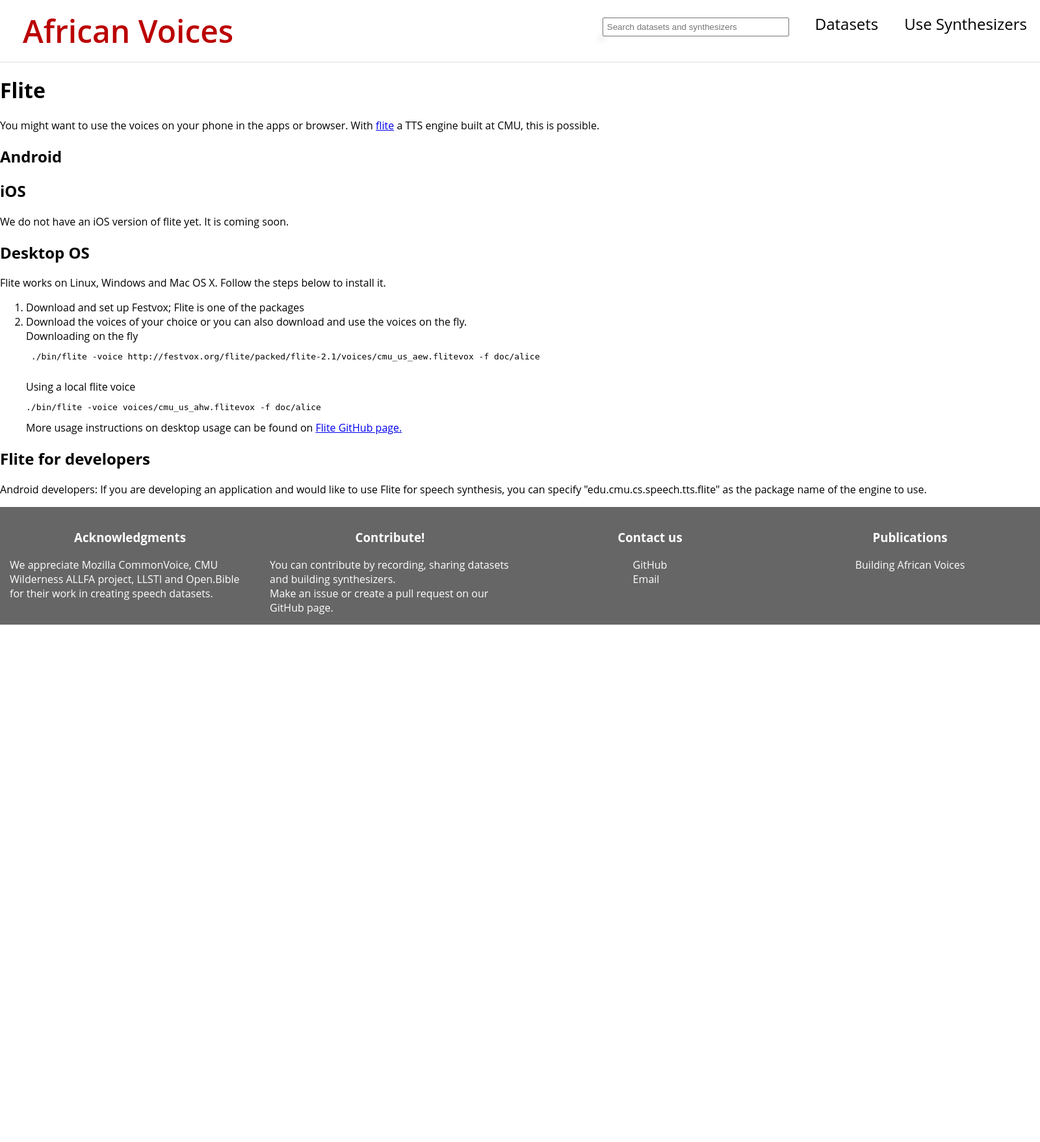
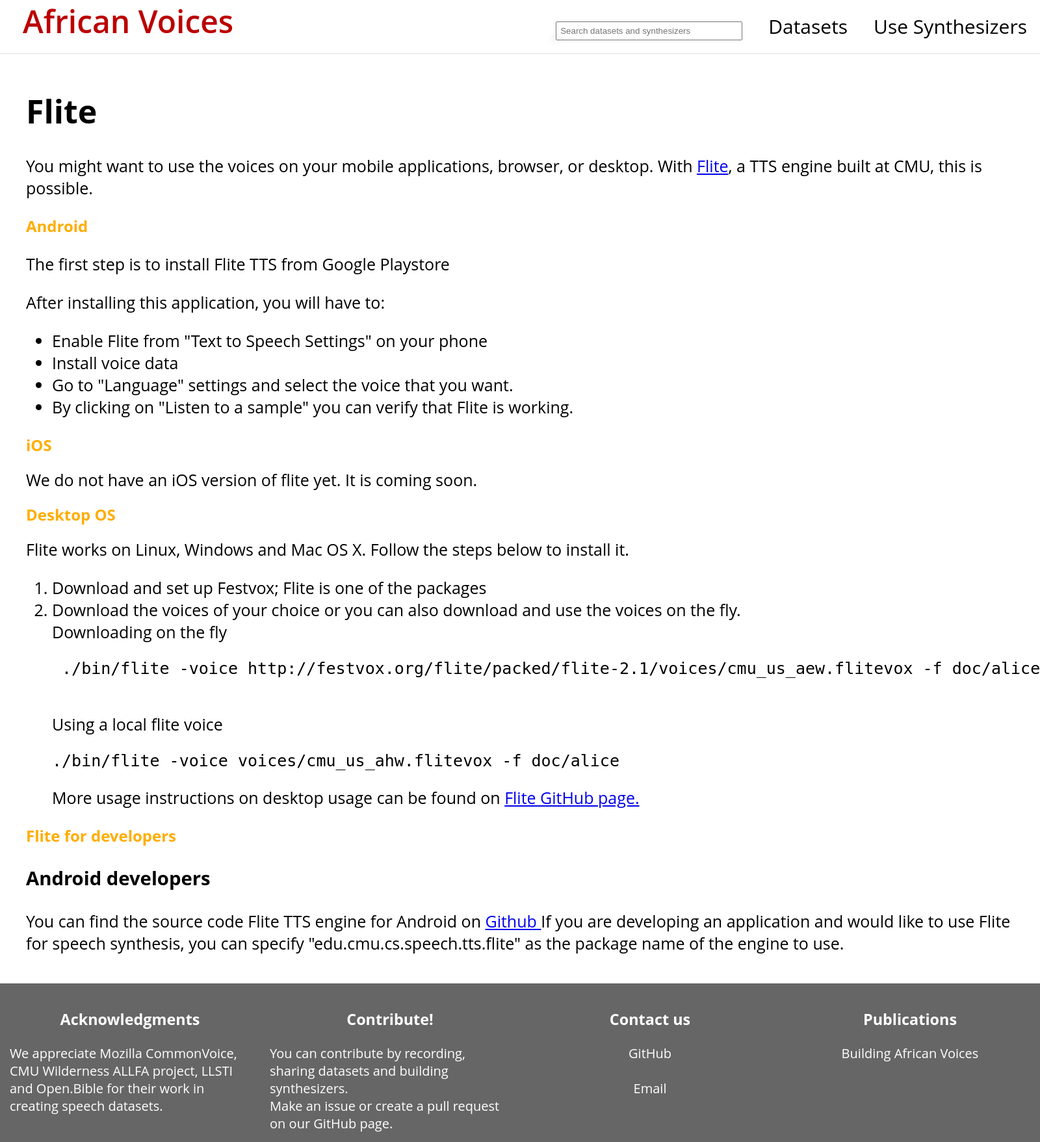
Before and after one commit to Pogayo/african-voices-web, a Django app: page /flite in a window 1600 px wide. Shown: the whole page at 65% size. Before the commit the page ends 961 px from the top, so only its background shows below. Run offline with Django 4.2, Linux system fonts and the light colour scheme; data comes from the database, SQL or seed files in the repository.

Commit message:
typos and cleaning up

```diff
--- a/app/static/app/style.css
+++ b/app/static/app/style.css
@@ -7,6 +7,7 @@
     line-height: 65px;
     padding: 15px;
     color: #BB0000;
+    text-decoration: none;
 }
 
 #home-map {
@@ -77,6 +78,10 @@ footer {
     flex: 1;
 
 }
+.footer_link{
+        color: white;
+        text-decoration: none;
+}
 
 
 .footer-logo {
@@ -96,6 +101,7 @@ body {
     font-family: 'Open Sans';
     box-sizing: content-box;
     min-height: 100%;
+    font-size: 20px;
 }
 
 #home-stats {
@@ -159,13 +165,13 @@ input {
 }
 
 
-.language-h2{
+.h2-primary{
     font-family: 'Open Sans', serif;
     font-style: normal;
     font-weight: 700;
     font-size: 24px;
     line-height: 33px;
-    color: #FFAD00
+    color: #FFAD00;
 }
 #wait_modal{
     display: none;
@@ -185,3 +191,8 @@ input {
     background-color: white;
     padding: 20px;
 }
+
+#flite-page-content{
+    padding: 20px 40px;
+    font-size: 1.25em;
+}
--- a/app/templates/app/base_generic.html
+++ b/app/templates/app/base_generic.html
@@ -12,8 +12,8 @@
 {% block header %}
 <header>
     <div class="row site-header">
-        <div class="logo" id="home-logotext">
-            African Voices
+        <div class="logo" >
+        <a href="/" id="home-logotext"> African Voices</a>
         </div>
         <div class="nav">
 
@@ -67,7 +67,7 @@
         </div>
         <div class="footer-logo" id="contact-footer">
             <h3>Contact us</h3>
-            GitHub <br>
+            <a href="https://github.com/Pogayo/african-voices-web" target="_blank" class="footer_link"> GitHub </a><br>
             Email
         </div>
         <div class="footer-logo" id="pub-footer">
--- a/app/templates/app/flite.html
+++ b/app/templates/app/flite.html
@@ -2,14 +2,27 @@
 {% load static %}
 {% block title %}<title>Flite</title>{% endblock %}
 {% block content %}
+<div id="flite-page-content">
     <h1>Flite</h1>
-    <p> You might want to use the voices on your phone in the apps or browser. With <a href="#">flite</a> a TTS engine
+    <p> You might want to use the voices on your mobile applications, browser, or desktop. With <a href="http://cmuflite.org/" target="_blank">Flite</a>, a
+        TTS engine
         built at CMU, this is possible.</p>
 
-    <h2> Android </h2>
-    <h2> iOS</h2>
+    <h2 class="h2-primary"> Android </h2>
+    <p> The first step is to install Flite TTS from Google Playstore</p>
+
+    After installing this application, you will have to:
+    <ul>
+        <li>
+            Enable Flite from "Text to Speech Settings" on your phone
+        </li>
+        <li>Install voice data</li>
+        <li>Go to "Language" settings and select the voice that you want.</li>
+        <li>By clicking on "Listen to a sample" you can verify that Flite is working.</li>
+    </ul>
+    <h2  class="h2-primary"> iOS</h2>
     We do not have an iOS version of flite yet. It is coming soon.
-    <h2> Desktop OS</h2>
+    <h2  class="h2-primary"> Desktop OS</h2>
     Flite works on Linux, Windows and Mac OS X. Follow the steps below to install it.
     <ol>
         <li> Download and set up Festvox; Flite is one of the packages</li>
@@ -21,21 +34,21 @@
             Using a local flite voice
             <pre><code>./bin/flite -voice voices/cmu_us_ahw.flitevox -f doc/alice </code></pre>
 
-            More usage instructions on desktop usage can be found on <a href="https://github.com/festvox/flite#usage">Flite GitHub page.</a>
+            More usage instructions on desktop usage can be found on <a href="https://github.com/festvox/flite#usage" target="_blank">Flite
+                GitHub page.</a>
         </li>
     </ol>
 
 
-    <h2> Flite for developers</h2>
+    <h2  class="h2-primary"> Flite for developers</h2>
     {#    TODO: Update this#}
-    Android developers: If you are developing an application and would like to use Flite for speech synthesis, you can
+    <h3>Android developers</h3>
+    You can find the source code Flite TTS engine for Android on
+    <a href="https://github.com/happyalu/Flite-TTS-Engine-for-Android" target="_blank">Github </a>
+    If you are developing an application and would like to use Flite for speech synthesis, you can
     specify "edu.cmu.cs.speech.tts.flite" as the package name of the engine to use.
     <p>
 
     </p>
-
-
-
-
-
+</div>
 {% endblock %}
--- a/app/templates/app/index.html
+++ b/app/templates/app/index.html
@@ -1,6 +1,6 @@
 {% extends "app/base_generic.html" %}
 {% load static %}
-{% block title %}<title>Home</title>{% endblock %}
+{% block title %}<title> AfricanVoices: Home</title>{% endblock %}
 
 {% block content %}
 <div class="content">
@@ -13,9 +13,6 @@
     </p>
     <h3>Click to listen to the paragraph in Kenyan English</h3>
     <audio controls>
-        {% comment %}
-        <source src="horse.ogg" type="audio/ogg">
-        {% endcomment %}
         <source src="{% static 'app/sample1.mp3' %}" type="audio/mpeg">
         Your browser does not support the audio element.
     </audio>
```
Also changed, not shown: app/templates/app/language.html (+4 -4 lines).
